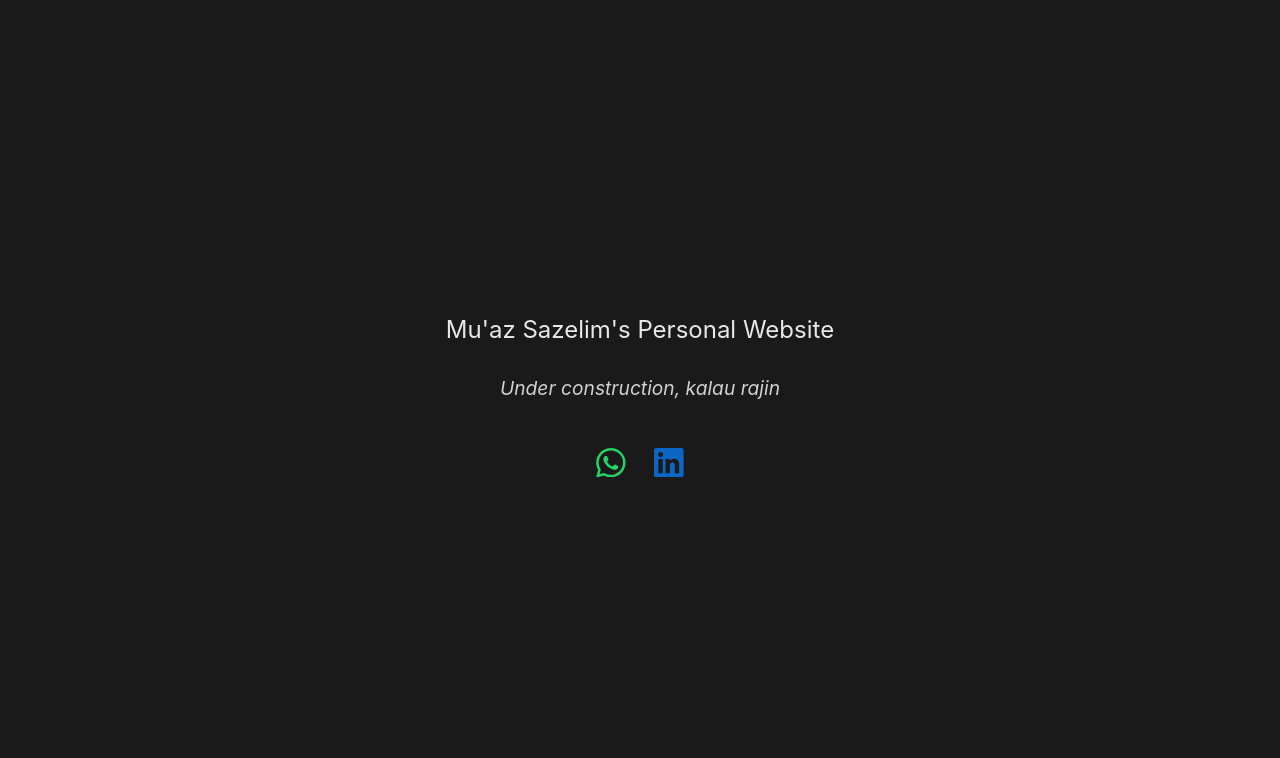
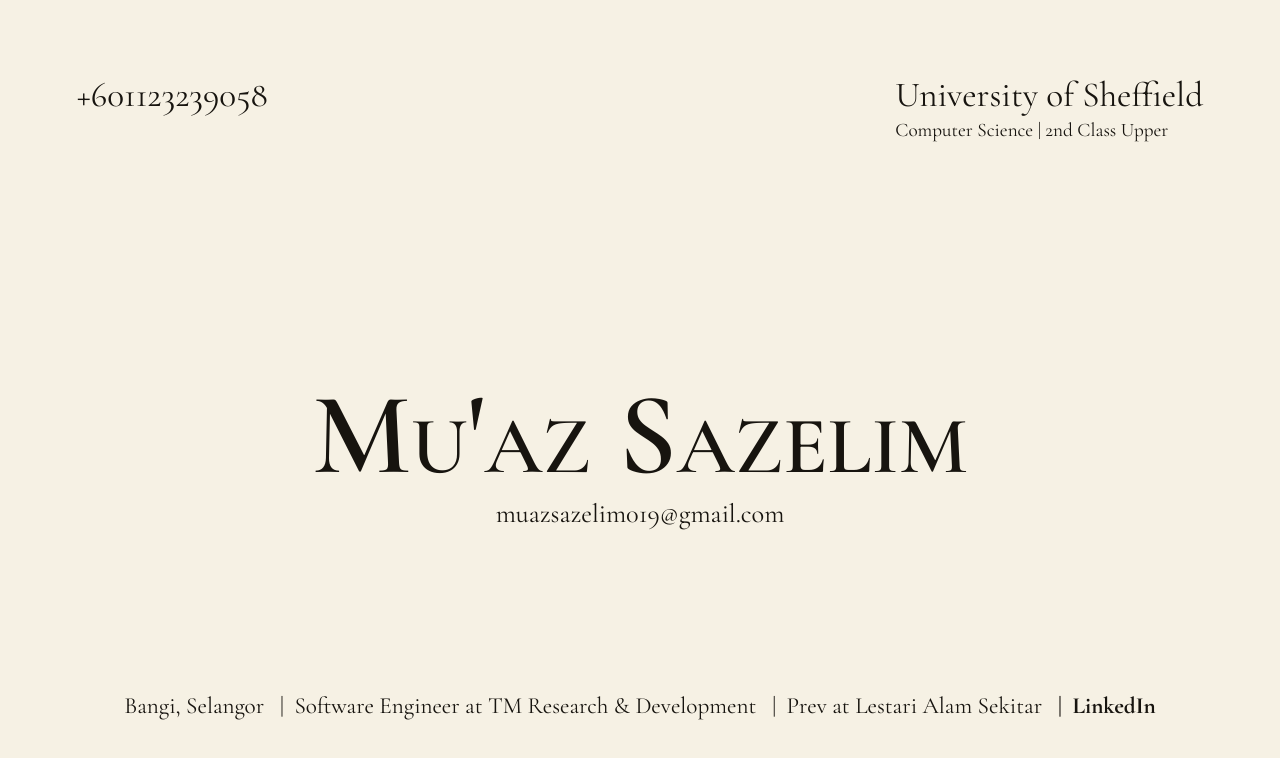
Before and after one commit to muazsazelim/namasayamuaz, a plain HTML site: page index.html in a window 1280 px wide. Drawn offline with nearby package versions, Linux system fonts and the light colour scheme.

Commit message:
change styling

```diff
--- a/index.html
+++ b/index.html
@@ -3,7 +3,10 @@
 <head>
     <meta charset="UTF-8">
     <meta name="viewport" content="width=device-width, initial-scale=1.0">
-    <title>Muaz Sazelim's Website</title>
+    <title>Mu'az Sazelim</title>
+    <link rel="preconnect" href="https://fonts.googleapis.com">
+    <link rel="preconnect" href="https://fonts.gstatic.com" crossorigin>
+    <link href="https://fonts.googleapis.com/css2?family=Cormorant+Garamond:wght@400;500;600;700&display=swap" rel="stylesheet">
     <style>
         * {
             margin: 0;
@@ -11,102 +14,166 @@
             box-sizing: border-box;
         }
 
-        body {
-            font-family: -apple-system, BlinkMacSystemFont, 'Segoe UI', Roboto, Oxygen, Ubuntu, Cantarell, sans-serif;
-            background: #1a1a1a;
-            min-height: 100vh;
-            display: flex;
-            justify-content: center;
-            align-items: center;
-            color: white;
+        html {
+            min-height: 100%;
         }
 
-        .container {
-            text-align: center;
-            padding: 2rem;
-            max-width: 600px;
+        body {
+            min-height: 100vh;
+            min-height: 100svh;
+            font-family: 'Cormorant Garamond', 'Hoefler Text', Garamond, Georgia, serif;
+            background: #f6f1e4;
+            color: #17140f;
         }
 
-        .message {
-            font-size: 1.5rem;
-            margin-bottom: 2rem;
-            opacity: 0.9;
+        a {
+            color: inherit;
+            text-decoration: none;
         }
 
-        .under-construction {
-            font-size: 1.2rem;
-            opacity: 0.8;
-            font-style: italic;
+        a:hover {
+            text-decoration: underline;
+            text-underline-offset: 0.16em;
         }
 
-        .social-links {
-            display: flex;
-            justify-content: center;
-            gap: 0.75rem;
-            margin-top: 2.5rem;
-            flex-wrap: wrap;
+        a:focus-visible {
+            outline: 2px solid #17140f;
+            outline-offset: 4px;
         }
 
-        .social-btn {
-            display: inline-flex;
-            align-items: center;
-            justify-content: center;
-            padding: 0.5rem;
-            border: none;
-            border-radius: 0.35rem;
-            background: transparent;
-            color: inherit;
-            text-decoration: none;
-            cursor: pointer;
-            transition: opacity 0.15s ease;
+        .page {
+            width: 100%;
+            min-height: 100vh;
+            min-height: 100svh;
+            display: grid;
+            grid-template-rows: auto 1fr auto;
+            padding: clamp(2rem, 6vw, 5.5rem);
         }
 
-        .social-btn:hover {
-            opacity: 0.85;
+        .top {
+            display: grid;
+            grid-template-columns: minmax(0, 1fr) minmax(0, 1.15fr);
+            gap: 2rem;
+            align-items: start;
         }
 
-        .social-btn:focus-visible {
-            outline: 2px solid rgba(255, 255, 255, 0.5);
-            outline-offset: 3px;
+        .top-right {
+            justify-self: end;
+            text-align: left;
         }
 
-        .social-btn svg {
-            width: 1.85rem;
-            height: 1.85rem;
-            display: block;
+        .phone,
+        .university {
+            font-size: clamp(1.35rem, 3.2vw, 2.2rem);
+            line-height: 1;
         }
 
-        @media (max-width: 768px) {
-            .message {
-                font-size: 1.2rem;
+        .degree {
+            display: block;
+            margin-top: 0.45rem;
+            font-size: clamp(0.92rem, 1.5vw, 1.2rem);
+            line-height: 1.2;
+        }
+
+        .intro {
+            align-self: center;
+            justify-self: center;
+            text-align: center;
+            transform: translateY(5vh);
+        }
+
+        h1 {
+            font-family: 'Cormorant Garamond', 'Hoefler Text', Garamond, Georgia, serif;
+            font-size: clamp(4rem, 10vw, 7.25rem);
+            font-weight: 600;
+            line-height: 0.9;
+            letter-spacing: 0;
+            font-variant: small-caps;
+        }
+
+        .email {
+            display: inline-block;
+            margin-top: 0.75rem;
+            font-size: clamp(1.05rem, 2.3vw, 1.65rem);
+            line-height: 1.1;
+        }
+
+        .bottom {
+            justify-self: center;
+            max-width: 100%;
+            text-align: center;
+            font-size: clamp(1rem, 1.9vw, 1.45rem);
+            line-height: 1.45;
+        }
+
+        .bottom span,
+        .bottom a {
+            display: inline;
+            white-space: nowrap;
+        }
+
+        .bottom a {
+            font-weight: 700;
+        }
+
+        .bottom span + span::before,
+        .bottom a::before {
+            content: "|";
+            padding: 0 0.45em;
+        }
+
+        @media (max-width: 760px) {
+            .page {
+                padding: 1.5rem;
+                gap: 2rem;
             }
 
-            .under-construction {
-                font-size: 1rem;
+            .top {
+                grid-template-columns: 1fr;
+                gap: 1rem;
             }
 
-            .social-links {
-                margin-top: 2rem;
+            .top-right {
+                justify-self: start;
+            }
+
+            .intro {
+                transform: none;
+            }
+
+            h1 {
+                font-size: clamp(2.75rem, 14vw, 3.8rem);
+            }
+
+            .bottom span,
+            .bottom a {
+                white-space: normal;
             }
         }
     </style>
 </head>
 <body>
-    <div class="container">
-        <p class="message">Mu'az Sazelim's Personal Website</p>
-        <p class="under-construction">Under construction, kalau rajin</p>
-        <div class="social-links">
-            <a href="https://wa.me/601123239058" class="social-btn" aria-label="WhatsApp">
-                <svg viewBox="0 0 24 24" aria-hidden="true">
-                    <path fill="#25D366" d="M17.472 14.382c-.297-.149-1.758-.867-2.03-.967-.273-.099-.471-.148-.67.15-.197.297-.767.966-.94 1.164-.173.199-.347.223-.644.075-.297-.15-1.255-.463-2.39-1.475-.883-.788-1.48-1.761-1.653-2.059-.173-.297-.018-.458.13-.606.134-.133.298-.347.446-.52.149-.174.198-.298.298-.497.099-.198.05-.371-.025-.52-.075-.149-.669-1.612-.916-2.207-.242-.579-.487-.5-.669-.51-.173-.008-.371-.01-.57-.01-.198 0-.52.074-.792.372-.272.297-1.04 1.016-1.04 2.479 0 1.462 1.065 2.875 1.213 3.074.149.198 2.096 3.2 5.077 4.487.709.306 1.262.489 1.694.625.712.227 1.36.195 1.871.118.571-.085 1.758-.719 2.006-1.413.248-.694.248-1.289.173-1.413-.074-.124-.272-.198-.57-.347m-5.421 7.403h-.004a9.87 9.87 0 01-5.031-1.378l-.361-.214-3.741.982.998-3.648-.235-.374a9.86 9.86 0 01-1.51-5.26c.001-5.45 4.436-9.884 9.888-9.884 2.64 0 5.122 1.03 6.988 2.898a9.825 9.825 0 012.893 6.994c-.003 5.45-4.435 9.884-9.885 9.884m8.413-18.297A11.815 11.815 0 0012.05 0C5.495 0 .16 5.335.157 11.892c0 2.096.547 4.142 1.588 5.945L.057 24l6.305-1.654a11.882 11.882 0 005.683 1.448h.005c6.554 0 11.89-5.335 11.893-11.893a11.821 11.821 0 00-3.48-8.413Z"/>
-                </svg>
-            </a>
-            <a href="https://www.linkedin.com/in/muazsazelim" class="social-btn" aria-label="LinkedIn" rel="noopener noreferrer" target="_blank">
-                <svg viewBox="0 0 24 24" aria-hidden="true">
-                    <path fill="#0A66C2" d="M20.447 20.452h-3.554v-5.569c0-1.328-.027-3.037-1.852-3.037-1.853 0-2.136 1.445-2.136 2.939v5.667H9.351V9h3.414v1.561h.046c.477-.9 1.637-1.85 3.37-1.85 3.601 0 4.267 2.37 4.267 5.455v6.286zM5.337 7.433c-1.144 0-2.063-.926-2.063-2.065 0-1.138.92-2.063 2.063-2.063 1.14 0 2.064.925 2.064 2.063 0 1.139-.925 2.065-2.064 2.065zm1.782 13.019H3.555V9h3.564v11.452zM22.225 0H1.771C.792 0 0 .774 0 1.729v20.542C0 23.227.792 24 1.771 24h20.451C23.2 24 24 23.227 24 22.271V1.729C24 .774 23.2 0 22.222 0h.003z"/>
-                </svg>
-            </a>
-        </div>
-    </div>
+    <main class="page" aria-label="Mu'az Sazelim profile">
+        <header class="top">
+            <a class="phone" href="https://wa.me/601123239058" aria-label="Message Mu'az Sazelim on WhatsApp">+601123239058</a>
+
+            <div class="top-right">
+                <p class="university">University of Sheffield</p>
+                <p class="degree">Computer Science | 2nd Class Upper</p>
+            </div>
+        </header>
+
+        <section class="intro" aria-labelledby="name">
+            <h1 id="name">Mu'az Sazelim</h1>
+            <a class="email" href="mailto:muazsazelim019@gmail.com">muazsazelim019@gmail.com</a>
+        </section>
+
+        <footer class="bottom">
+            <span>Bangi, Selangor</span>
+            <span>Software Engineer at TM Research &amp; Development</span>
+            <span>Prev at Lestari Alam Sekitar</span>
+            <a href="https://www.linkedin.com/in/muazsazelim" rel="noopener noreferrer" target="_blank">LinkedIn</a>
+        </footer>
+    </main>
 </body>
 </html>
```
